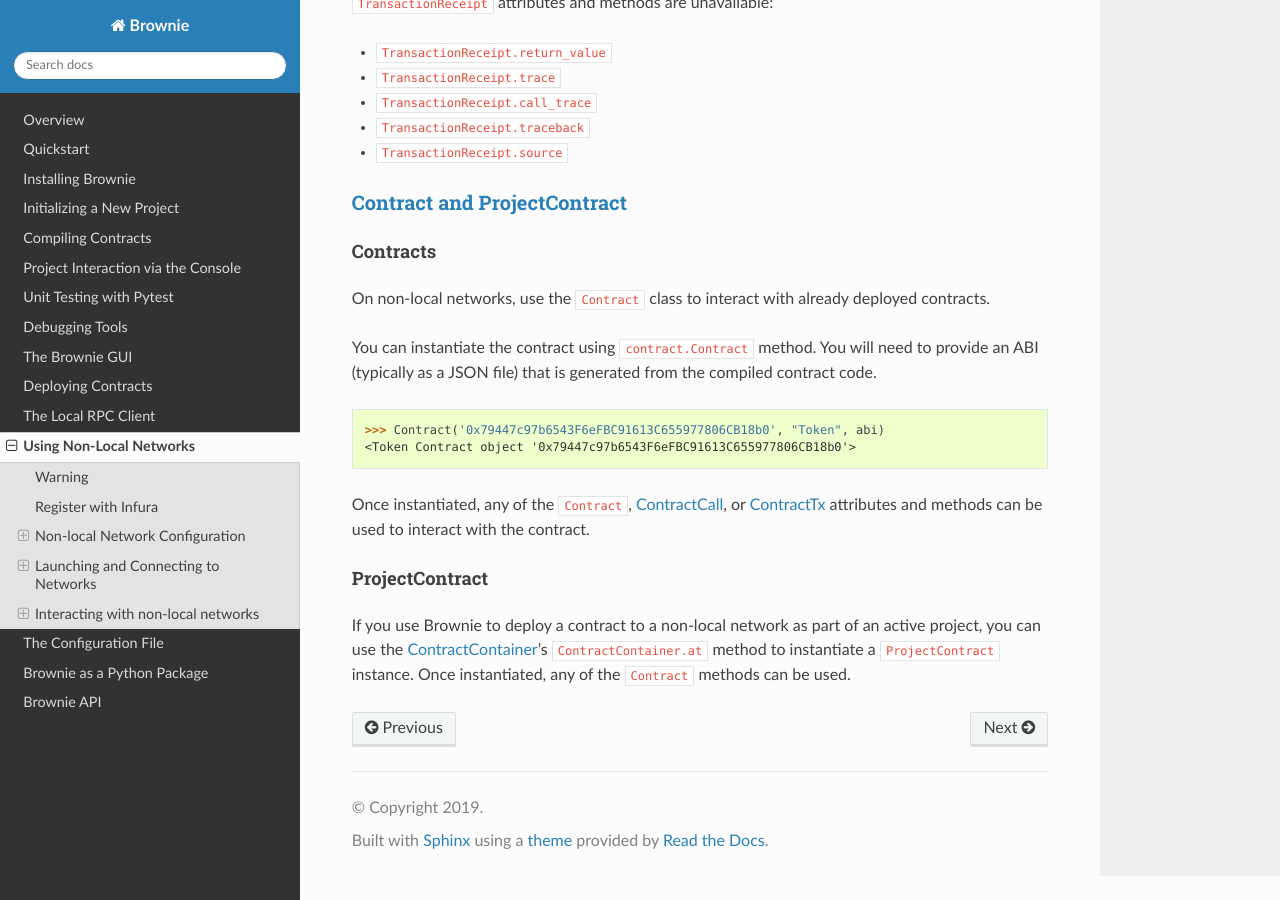
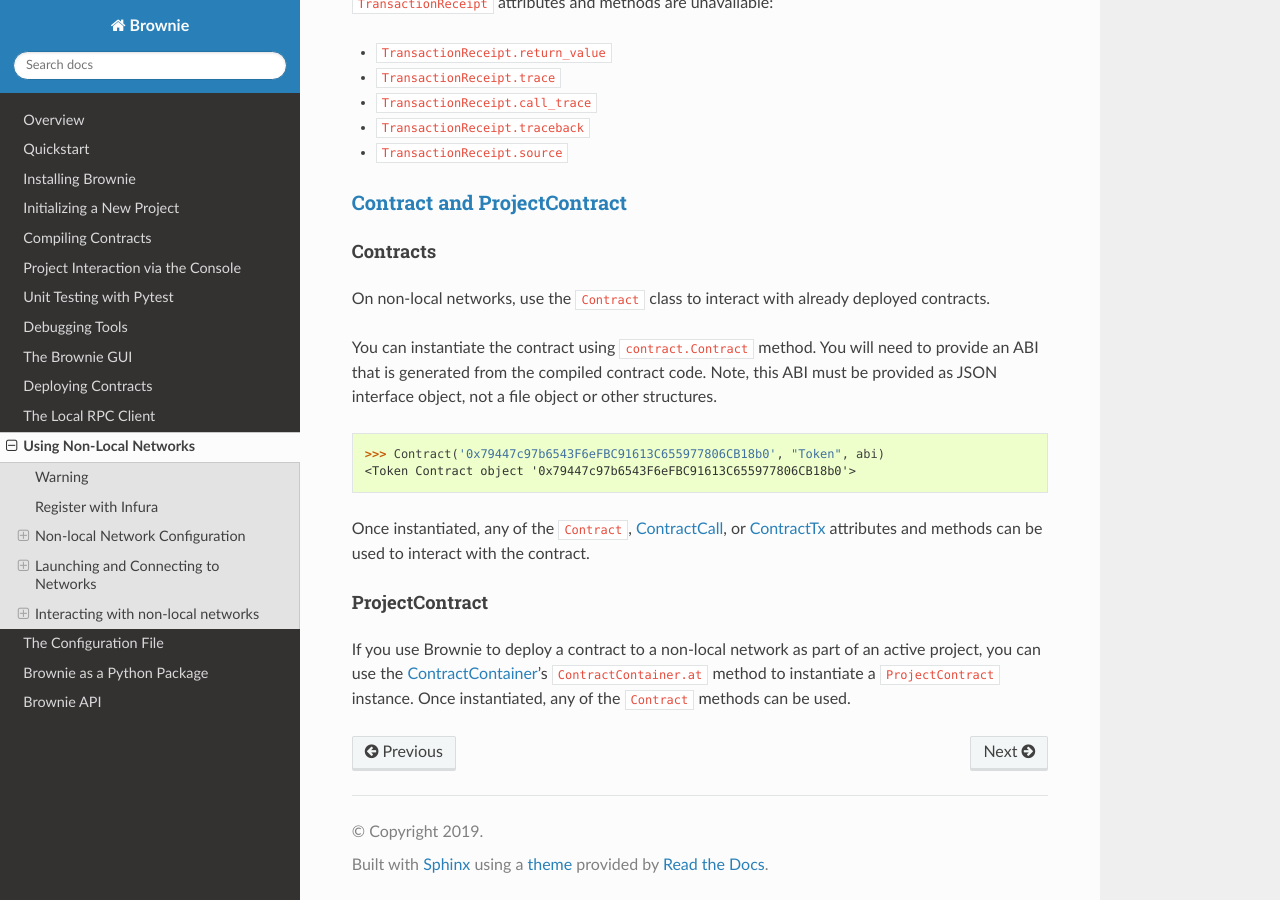
Before and after one commit to eth-brownie/brownie, a Sphinx documentation site: the page built from docs/nonlocal-networks.rst, in a window 1280 px wide and 900 px high, scrolled down 3306 px. Built offline with Sphinx 7.4.7 and the Read the Docs theme 2.0.0, drawn with Linux system fonts in a browser that asks for light colours.

Commit message:
Fix indent and ABI description.

```diff
--- a/docs/nonlocal-networks.rst
+++ b/docs/nonlocal-networks.rst
@@ -115,10 +115,10 @@
 
 .. code-block:: python
 
-        >>> accounts.add('8fa2fdfb89003176a16b707fc860d0881da0d1d8248af210df12d37860996fb2')
-        <Account object '0xc1826925377b4103cC92DeeCDF6F96A03142F37a'>
-        >>> accounts[0].balance()
-        17722750299000000000
+    >>> accounts.add('8fa2fdfb89003176a16b707fc860d0881da0d1d8248af210df12d37860996fb2')
+    <Account object '0xc1826925377b4103cC92DeeCDF6F96A03142F37a'>
+    >>> accounts[0].balance()
+    17722750299000000000
 
 Once an account is added to the account object, the ``accounts.save`` and ``accounts.load`` can be used to save the accounts to an encrypted keystore and then load for later use.
 
@@ -148,7 +148,7 @@
 On non-local networks, use the ``Contract`` class to interact with already deployed contracts.
 
 
-You can instantiate the contract using ``contract.Contract`` method.  You will need to provide an ABI (typically as a JSON file) that is generated from the compiled contract code.
+You can instantiate the contract using ``contract.Contract`` method.  You will need to provide an ABI that is generated from the compiled contract code.  Note, this ABI must be provided as JSON interface object, not a file object or other structures.
 
 .. code-block:: python
 
```
